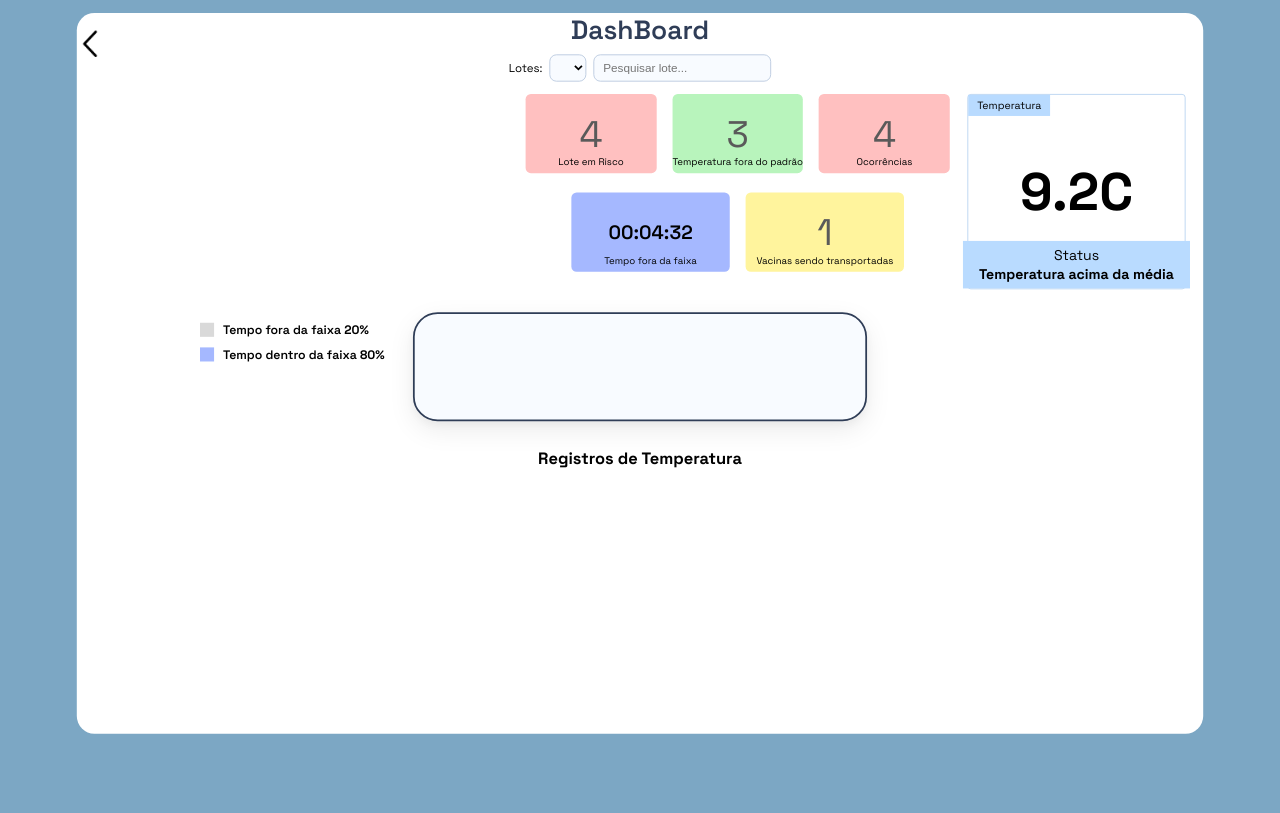
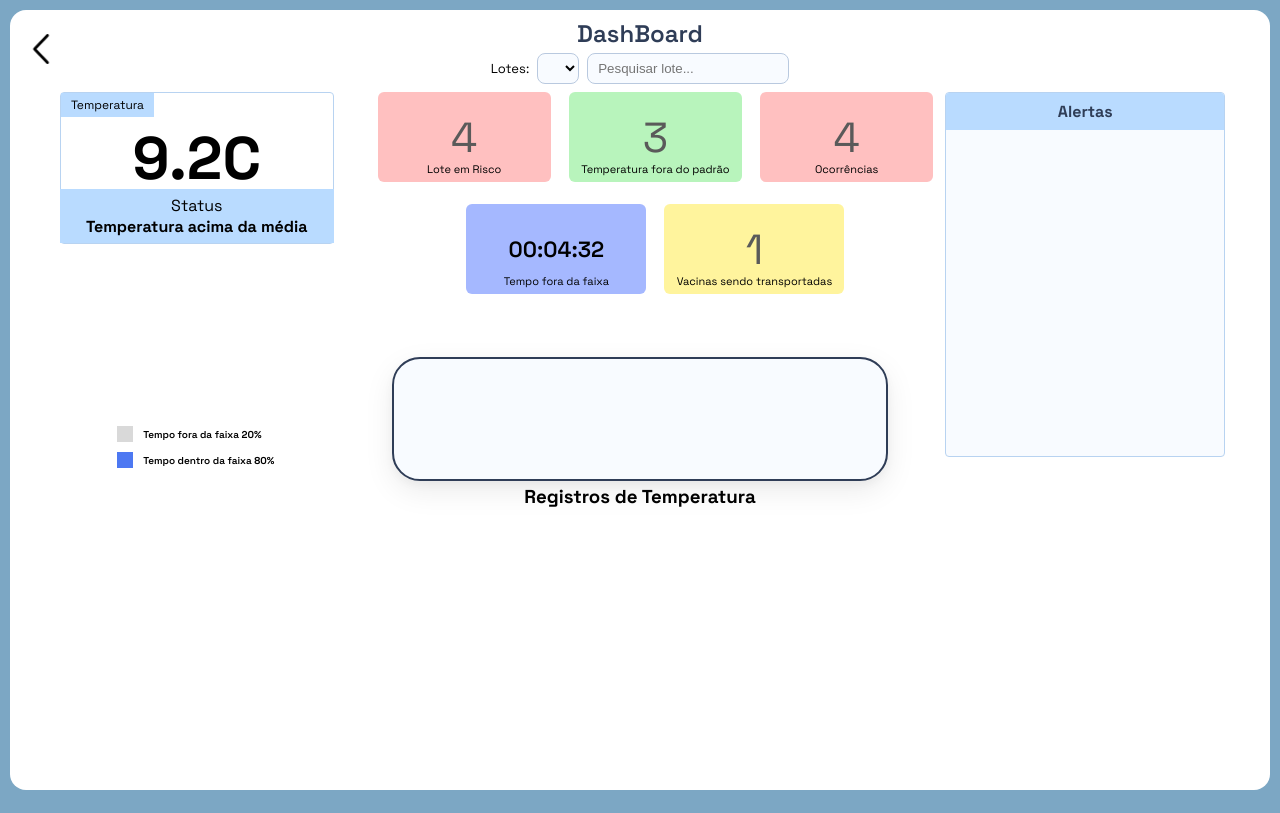
Before and after one commit to Carlos-Eduardo-de-Arruda-Chaves/ThermoChain, a website: page public/HTML/dashThermoChain.html in a window 1280 px wide. Drawn offline with nearby package versions, Linux system fonts and the light colour scheme; no server answers.

Commit message:
feat: escopo da dashboard finalizado

```diff
--- a/public/CSS/dashStyle.css
+++ b/public/CSS/dashStyle.css
@@ -16,31 +16,36 @@ body {
     display: flex;
     justify-content: center;
     align-items: flex-start;
-    width: 100%;
+    width: 100vw;
     height: 100vh;
     overflow: hidden;
-    margin-top: 1%;
+    padding: 10px;
+    box-sizing: border-box;
+    background: #7CA7C4;
 }
 
 .painel {
     width: 100%;
-    max-width: 1600px;
+    height: calc(100vh - 20px);
     background: #fff;
-    border-radius: 20px;
-    transform: scale(0.88);
-    transform-origin: top center;
+    border-radius: 16px;
+    overflow: hidden;
+    box-sizing: border-box;
+    padding: 8px 16px;
+    display: flex;
+    flex-direction: column;
 }
 
 .containerTitulo {
     display: flex;
     align-items: center;
-    margin-bottom: 8px;
+    margin-bottom: 4px;
     position: relative;
 }
 
 .tituloPainel {
     margin: 0 auto;
-    font-size: 30px;
+    font-size: 24px;
     font-weight: 600;
     color: #2f3d57;
 }
@@ -49,7 +54,7 @@ body {
     display: flex;
     justify-content: center;
     gap: 8px;
-    margin-bottom: 14px;
+    margin-bottom: 8px;
     font-size: 13px;
 }
 
@@ -63,19 +68,28 @@ body {
 .areaTopo {
     display: grid;
     grid-template-columns: 1.1fr 1.8fr 1fr;
-    gap: 20px;
+    gap: 12px;
     align-items: start;
+}
+
+.colunaEsquerda {
+    display: flex;
+    flex-direction: column;
+    gap: 18px;
 }
 
 .areaPizza {
     display: flex;
     flex-direction: column;
     align-items: center;
+    margin-bottom: 0;
+    justify-self: center;
+    align-self: center;
 }
 
 #graficoPizza {
-    min-width: 245px !important;
-    height: 245px !important;
+    width: 245px !important;
+    height: 150px !important;
 }
 
 .legendaPizza {
@@ -84,7 +98,7 @@ body {
     flex-direction: column;
     gap: 10px;
     font-weight: 600;
-    font-size: 14px;
+    font-size: 10px;
 }
 
 .itemLegenda {
@@ -110,6 +124,7 @@ body {
     display: grid;
     grid-template-columns: repeat(3, 1fr);
     gap: 22px 18px;
+    align-content: start;
 }
 
 .card {
@@ -139,10 +154,6 @@ body {
     color: black;
 }
 
-.azul {
-    background: #a5b8ff;
-}
-
 .vermelho {
     background: #ffc0c0;
 }
@@ -164,14 +175,34 @@ body {
 }
 
 .cardTemp {
+    width: 80%;
     border: 1px solid #b8d3f1;
-    height: 220px;
+    height: 150px;
     display: flex;
     justify-content: center;
     align-items: center;
     position: relative;
     border-radius: 4px;
-    margin-right: 20px;
+    margin-left: 10%;
+}
+
+.painelAlertas {
+    width: 90%;
+    border: 1px solid #b8d3f1;
+    border-radius: 4px;
+    height: 96.5%;
+    background: #f8fbff;
+    display: flex;
+    flex-direction: column;
+    overflow-x: hidden;
+}
+
+.painelAlertas h3 {
+    background: #b9dbff;
+    padding: 8px;
+    text-align: center;
+    color: #2f3d57;
+    font-size: 16px;
 }
 
 .topoTemp {
@@ -186,12 +217,13 @@ body {
 .valorTemp {
     font-size: 60px;
     font-weight: 700;
+    margin-top: -7%;
 }
 
 .rodapeTemp {
     position: absolute;
     bottom: 0;
-    width: 100%;
+    width: 96.5%;
     background: #b9dbff;
     display: flex;
     flex-direction: column;
@@ -209,7 +241,7 @@ body {
     justify-content: center;
     align-items: center;
     width: 100%;
-    margin-top: -6%;
+    margin-top: -10%;
 }
 
 .cardLocalizacao {
@@ -257,10 +289,22 @@ body {
 
 .areaLinha {
     width: 100%;
-    margin: 30px auto 0;
+    margin: 4px auto 0;
     text-align: center;
-    height: 325px;
+    height: 35vh;
+    min-height: 0;
+    flex: 1;
     position: relative;
+    box-sizing: border-box;
+}
+
+.areaLinha h3 {
+    position: absolute;
+    top: 0;
+    left: 50%;
+    transform: translateX(-50%);
+    margin: 0;
+    white-space: nowrap;
 }
 
 #graficoLinha {
@@ -269,9 +313,11 @@ body {
 }
 
 .containerGrafico {
-    position: relative;
+    position: absolute;
+    top: 28px;
+    left: 0;
     width: 100%;
-    height: calc(100% - 40px);
+    height: calc(100% - 28px);
 }
 
 .voltar {
@@ -287,31 +333,31 @@ body {
 }
 
 #containerAlertas {
-    position: fixed;
-    top: 20px;
-    right: 20px;
+    flex: 1;
+    min-height: 0;
+    overflow-y: auto;
     display: flex;
     flex-direction: column;
     gap: 10px;
-    z-index: 1;
-    opacity: 0.9;
+    padding: 10px;
+    max-width: 315px;
+    overflow-x: hidden;
 }
 
 .alertaLote {
-    top: 20px;
-    right: 20px;
-    width: 420px;
+    width: 100%;
+    min-height: 80px;
     background: #ffffff;
     display: flex;
     justify-content: space-between;
     align-items: center;
-    padding: 18px 24px;
+    gap: 12px;
+    padding: 12px 14px;
     border-radius: 16px;
     box-shadow:
         0 10px 25px rgba(0, 0, 0, 0.08),
         0 4px 10px rgba(0, 0, 0, 0.04);
     border: 1px solid #e4edf7;
-    z-index: 9999;
 }
 
 .fecharAlerta {
@@ -326,18 +372,18 @@ body {
 }
 
 .textoAlerta h2 {
-    font-size: 28px;
+    font-size: 14px;
     color: #2f3d57;
-    margin-bottom: 6px;
+    margin-bottom: 4px;
 }
 
 .textoAlerta p {
-    font-size: 16px;
+    font-size: 12px;
     color: #5a5a5a;
 }
 
 .gifAlerta {
-    width: 90px;
-    height: 90px;
+    width: 40px;
+    height: 40px;
     object-fit: contain;
 }
--- a/public/HTML/dashThermoChain.html
+++ b/public/HTML/dashThermoChain.html
@@ -11,7 +11,6 @@
 </head>
 
 <body onload="verificar()">
-    <div id="containerAlertas"></div>
     <div class="pagina">
         <section class="painel">
 
@@ -28,12 +27,22 @@
                     <label for="selectSensor" class="labelSensor">Lotes:</label>
                 </div>
 
-                <select id="selectSensor" onchange="trocar()">
-                </select>
+                <select id="selectSensor" onchange="trocar()"></select>
                 <input id="inputPesquisa" placeholder="Pesquisar lote..." oninput="pesquisarLote()">
             </div>
 
             <section class="areaTopo">
+
+                <div class="colunaEsquerda">
+                    <div class="cardTemp">
+                        <div class="topoTemp">Temperatura</div>
+                        <div class="valorTemp" id="tempAtual">9.2C</div>
+
+                        <div class="rodapeTemp">
+                            <div class="statusPequeno">Status</div>
+                            <div class="statusTexto" id="statusText">Temperatura acima da média</div>
+                        </div>
+                    </div>
 
                     <div class="areaPizza">
                         <canvas id="graficoPizza"></canvas>
@@ -47,6 +56,7 @@
                             <div class="itemLegenda">
                                 <span class="caixaLegenda azul"></span>
                                 <span>Tempo dentro da faixa <strong id="txtDentro">80%</strong></span>
+                            </div>
                         </div>
                     </div>
                 </div>
@@ -66,6 +76,7 @@
                         <span class="numero" id="valor4">4</span>
                         <span class="texto">Ocorrências</span>
                     </div>
+
                     <div class="cardBaixo">
                         <div class="card azul2" id="cardTempo">
                             <span class="tempo" id="valor5">00:04:32</span>
@@ -79,14 +90,9 @@
                     </div>
                 </div>
 
-                <div class="cardTemp">
-                    <div class="topoTemp">Temperatura</div>
-                    <div class="valorTemp" id="tempAtual">9.2C</div>
-
-                    <div class="rodapeTemp">
-                        <div class="statusPequeno">Status</div>
-                        <div class="statusTexto" id="statusText">Temperatura acima da média</div>
-                    </div>
+                <div class="painelAlertas">
+                    <h3>Alertas</h3>
+                    <div id="containerAlertas"></div>
                 </div>
 
                 <div class="cardLocalizacaoContainer">
--- a/public/JS/dash.js
+++ b/public/JS/dash.js
@@ -139,7 +139,9 @@ function abrir(nome, desc) {
 }
 
 function alertar() {
+    document.getElementById("containerAlertas").innerHTML = "";
     let ultimosLotes = {};
+    let existeAlerta = false;
 
     for (let i = 0; i < dados_alerta.length; i++) {
         let dado = dados_alerta[i];
@@ -164,9 +166,22 @@ function alertar() {
 
         if (temperatura > 8) {
             abrir(registro.codigo, 'O lote está com a temperatura acima da média');
+            existeAlerta = true;
         } else if (temperatura < 2) {
             abrir(registro.codigo, 'O lote está com a temperatura abaixo da média');
+            existeAlerta = true;
         }
+    }
+
+    if (!existeAlerta) {
+        document.getElementById("containerAlertas").innerHTML = `
+            <div class="alertaLote">
+                <div class="textoAlerta">
+                    <h2>Sem alertas</h2>
+                    <p>Todos os lotes estão dentro da faixa ideal.</p>
+                </div>
+            </div>
+        `;
     }
 }
 
@@ -245,6 +260,7 @@ function chamar(sensor, local, perda) {
             if (!foraDaFaixa) {
                 foraDaFaixa = true;
                 tempoInicioForaDaFaixa = formatarHorario(datas[i]);
+                ocorrencia++;
             }
         } else {
             tempAcima = false;
@@ -258,8 +274,7 @@ function chamar(sensor, local, perda) {
         }
     }
     if (foraDaFaixa) {
-        tempoForaDaFaixa +=
-            formatarHorario(datas[datas.length - 1]) - tempoInicioForaDaFaixa;
+        tempoForaDaFaixa += formatarHorario(datas[datas.length - 1]) - tempoInicioForaDaFaixa;
     }
 
     let horasTempo = Math.floor(tempoForaDaFaixa / 3600);
@@ -281,8 +296,15 @@ function chamar(sensor, local, perda) {
     }
 
     // bola
-    dentro = 67;
-    fora = 33;
+    let tempoTotal = formatarHorario(datas[datas.length - 1]) - formatarHorario(datas[0]);
+
+    if (tempoTotal > 0) {
+        fora = Math.round((tempoForaDaFaixa / tempoTotal) * 100);
+        dentro = 100 - fora;
+    } else {
+        fora = 0;
+        dentro = 100;
+    }
 
     atualizarOpcoes();
 
```
Also changed, not shown: public/CSS/img/alerta.gif. Lines whose indentation alone changed are shown as unchanged.
